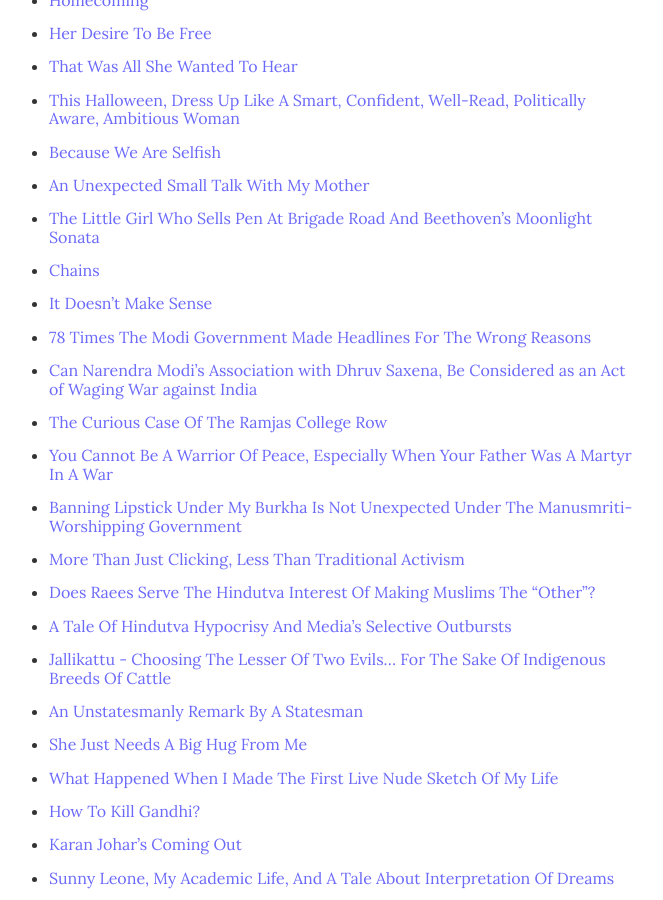
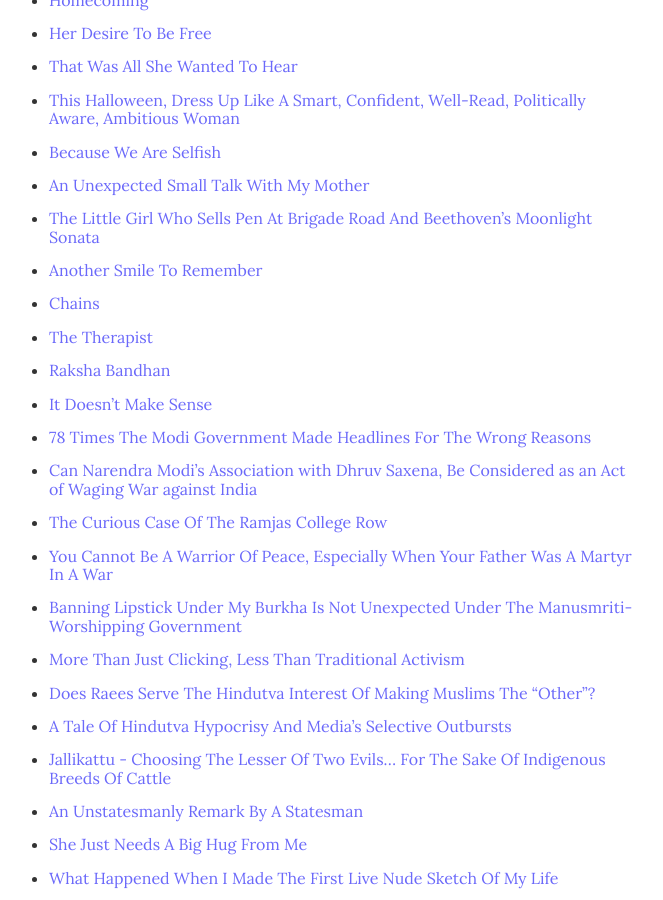
Before and after one commit to argumentativeyouth/pblog, a Jekyll site: the page built from _pages/all-posts.md, in a window 1280 px wide and 900 px high, scrolled down 1498 px. Shown: the whole window, without its empty margins (316-979 px from the left). Built offline with Jekyll 4.4.1, drawn with Linux system fonts in a browser that asks for light colours.

Commit message:
Update all-posts.md

```diff
--- a/_pages/all-posts.md
+++ b/_pages/all-posts.md
@@ -41,7 +41,10 @@
 * [Because We Are Selfish](https://pritams.blog/because-we-are-selfish)
 * [An Unexpected Small Talk With My Mother](https://pritams.blog/an-unexpected-small-talk-with-my-mother)
 * [The Little Girl Who Sells Pen At Brigade Road And Beethoven's Moonlight Sonata](https://pritams.blog/the-little-girl-who-sells-pen-at-brigade-road-and-beethovens-moonlight-sonata)
+* [Another Smile To Remember](https://pritams.blog/another-smile-to-remember)
 * [Chains](https://pritams.blog/chains/)
+* [The Therapist](https://pritams.blog/the-therapist/)
+* [Raksha Bandhan](https://pritams.blog/raksha-bandhan/)
 * [It Doesn’t Make Sense](https://pritams.blog/it-doesnt-make-sense/)
 * [78 Times The Modi Government Made Headlines For The Wrong Reasons](https://pritams.blog/78-Times-The-Modi-Government-Made-Headlines-For-The-Wrong-Reasons/)
 * [Can Narendra Modi’s Association with Dhruv Saxena, Be Considered as an Act of Waging War against India](https://pritams.blog/Can-Narendra-Modi-s-Association-with-Dhruv-Saxena,-Be-Considered-as-an-Act-of-Waging-War-against-India/)
```
